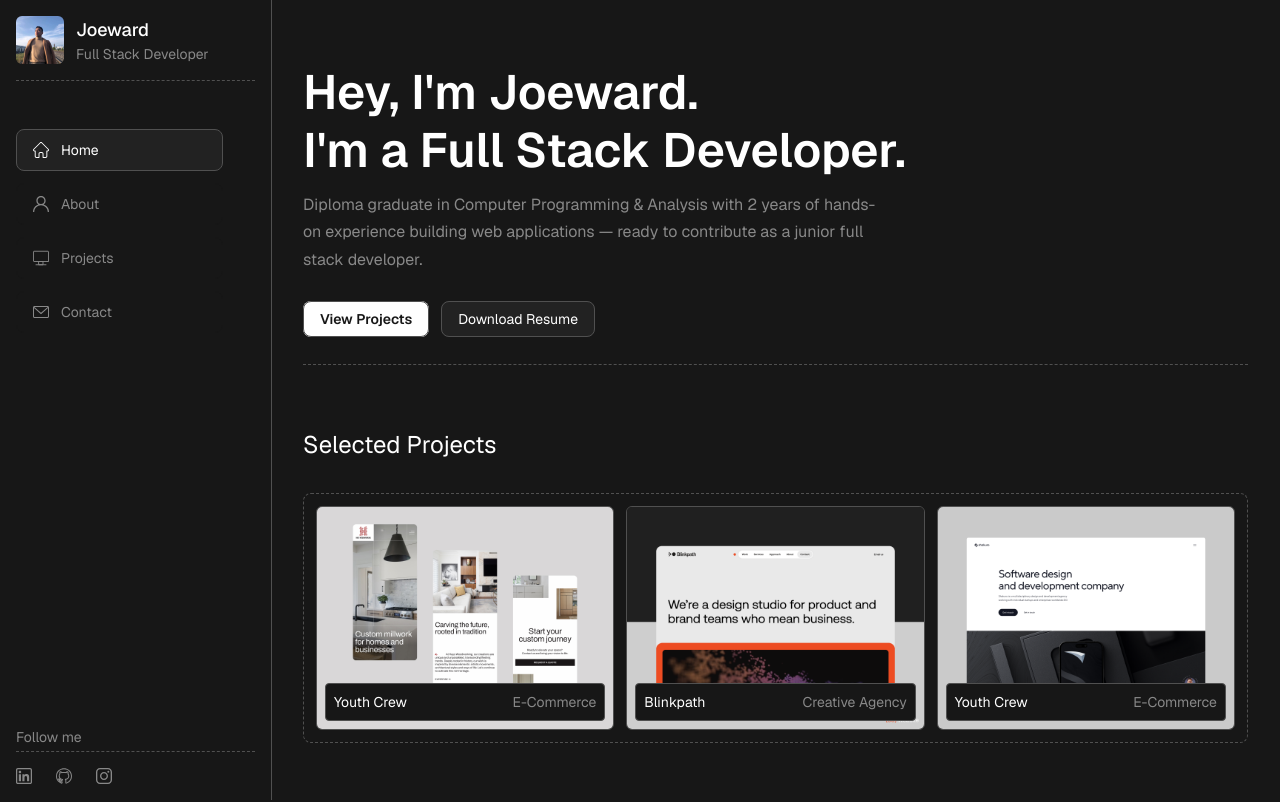
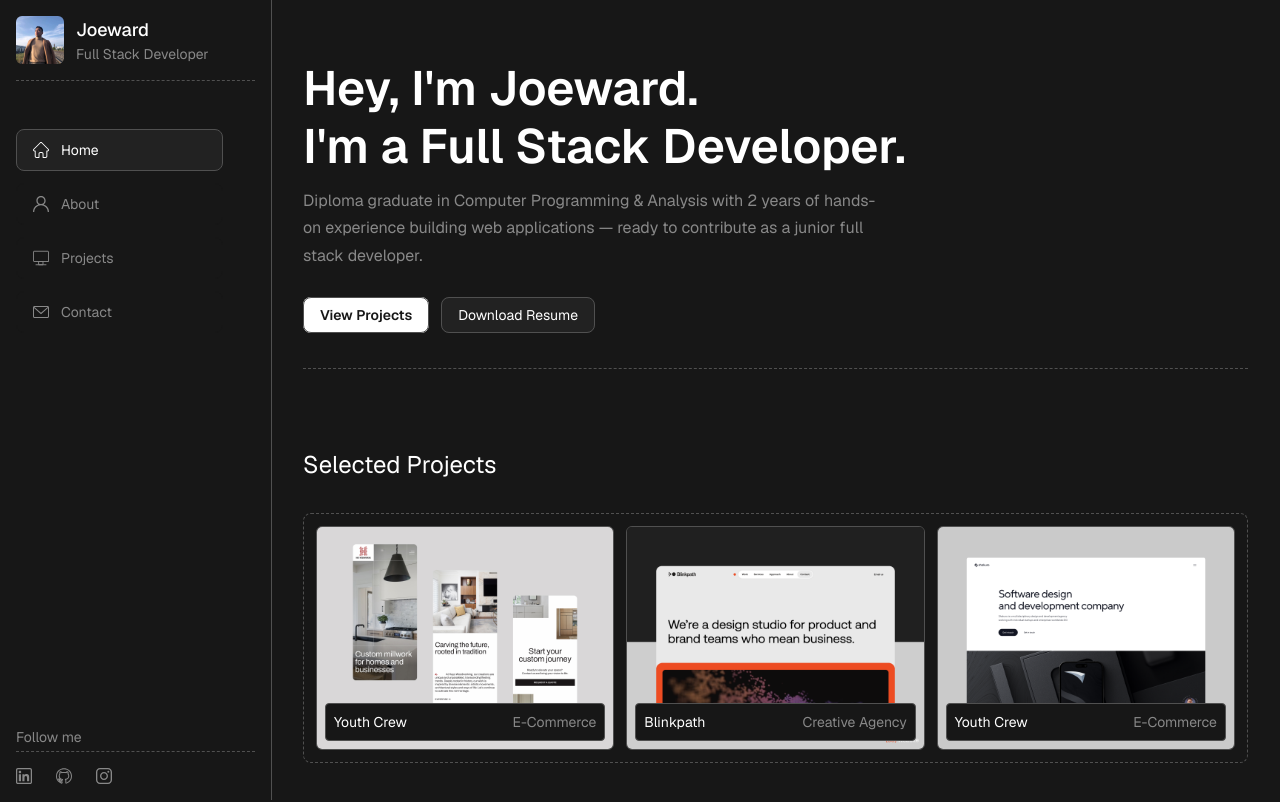
Before and after one commit to joewardperalta/personal-portfolio, a Next.js app: page / in a window 1280 px wide. Shown: the top 802 px of the page. Built offline with nearby package versions, Linux system fonts and the light colour scheme.

Commit message:
Update the spacing for the wrapper

```diff
--- a/app/page.js
+++ b/app/page.js
@@ -62,7 +62,7 @@ export default function Page() {
   return (
     <main className="main-content">
       <Section>
-        <Wrapper className="border-b border-dashed border-tertiary-dark">
+        <Wrapper className="border-b border-dashed border-tertiary-dark pb-10 mb-5">
           <Headline>
             <Title>
               Hey, I&apos;m Joeward.{" "}
--- a/components/containers/Wrapper.jsx
+++ b/components/containers/Wrapper.jsx
@@ -1,6 +1,6 @@
 export default function Wrapper({ children, className }) {
   return (
-    <div className={`pt-16 pb-8 max-w-[1200px] mx-auto ${className}`}>
+    <div className={`py-15 max-w-[1200px] mx-auto ${className}`}>
       {children}
     </div>
   );
```
